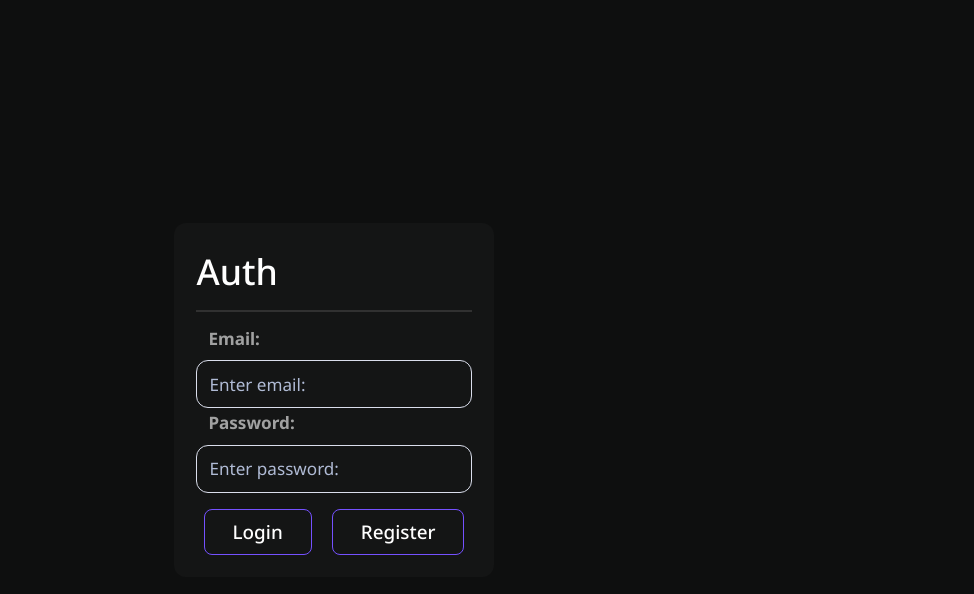
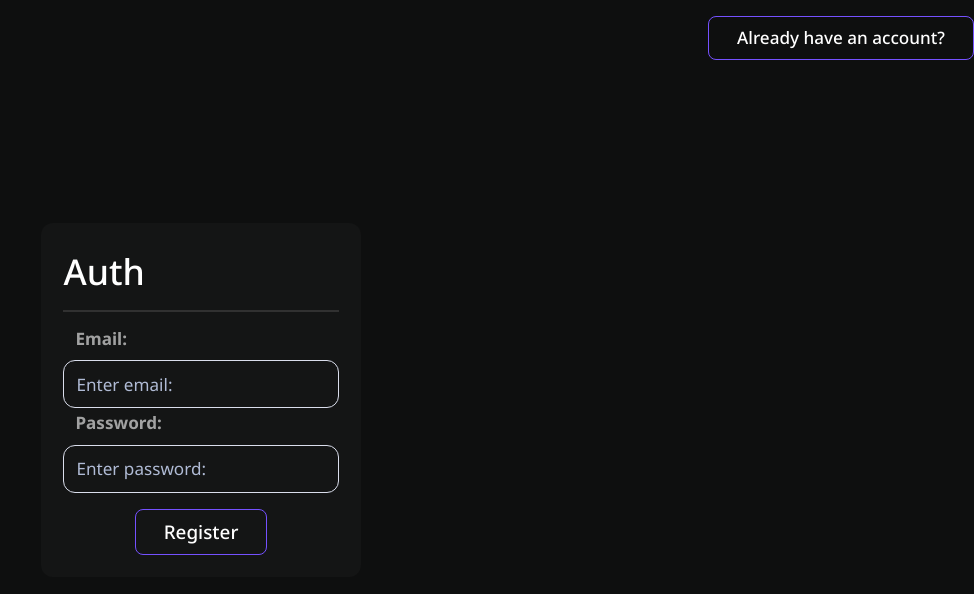
Before and after one commit to tikhonshamruk/red-planner-front-end, a Next.js app: page /auth in a window 1280 px wide. Shown: the top 594 px of the page, without its empty margins (306-1280 px from the left). Built offline with nearby package versions, Linux system fonts and the light colour scheme.

Commit message:
why cant redirect me

```diff
--- a/src/app/auth/Auth.tsx
+++ b/src/app/auth/Auth.tsx
@@ -25,7 +25,6 @@ export function Auth() {
 		mutationFn: (data: AuthDto) =>
 			authService.main(isLoginForm ? 'login' : 'register', data),
 		onSuccess() {
-			console.log('Ура все круто!')
 			reset()
 			router.push(DASHBOARD_PAGES.HOME)
 		},
@@ -71,11 +70,24 @@ export function Auth() {
 					})}
 				/>
 				<div className='flex items-center gap-5 mt-4 justify-center'>
-					<Button type='submit' onClick={() => setIsLoginForm(true)}>Login</Button>
-				<Button type='submit' onClick={() => setIsLoginForm(false)}>Register</Button>
+					{/* <Button type='submit' onClick={() => setIsLoginForm(true)}>Login</Button>
+				<Button type='submit' onClick={() => setIsLoginForm(false)}>Register</Button> */}
+				<Button type="submit">{
+					isLoginForm ? 'Login' :'Register'
+					}
+				</Button>
 				</div>
 
 			</form>
+
+			 <div className='mt-4 text-center'>
+          <Button
+            onClick={() => setIsLoginForm(!isLoginForm)}
+            className='text-sm text-blue-400 hover:underline'
+          >
+            {isLoginForm ? 'Need to register?' : 'Already have an account?'}
+          </Button>
+        </div>
 		</div>
 	)
 }
--- a/src/middleware.ts
+++ b/src/middleware.ts
@@ -7,16 +7,21 @@ export async function middleware(
 ){
     const {url, cookies} = request
 
-    console.log(url, cookies)
-
     const accessToken = cookies.get('accessToken')?.value
 
-    const isDashboardPage = url.includes('/i')
-    const isAuthPage = url.includes('/auth')
+    console.log('accessToken will be', accessToken)
+
+    const isAuthPage = url.includes('/auth') // это показывает на какой мы странице
 
     if(isAuthPage && accessToken){
-        return NextResponse.redirect(new URL(DASHBOARD_PAGES.HOME))
+        return NextResponse.redirect(new URL(DASHBOARD_PAGES.HOME,url))
+    }// если пользователь на isAuthPage и имеет токен, тогда перенаправляем его
+
+    if(!isAuthPage && !accessToken){
+        return NextResponse.redirect(new URL('auth',url))
     }
+
+    return NextResponse.next()
 }
 
 export const config = {
```
